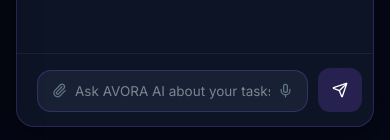
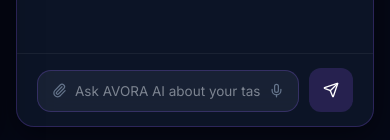
Before and after one commit to Sandhya175/AVORA, a React (Vite) app: page /app/ai in a window 390 px wide. Shown: the part 701-841 px from the top of the page. Built offline with nearby package versions, Linux system fonts and the light colour scheme.

Commit message:
Fixed Send Button Visibility

```diff
--- a/src/app/components/AIAssistant.tsx
+++ b/src/app/components/AIAssistant.tsx
@@ -168,7 +168,7 @@
   const rate = tasks.length > 0 ? Math.round((tasks.filter(t => t.done).length / tasks.length) * 100) : 0;
 
   return (
-    <div style={{ display: 'grid', gridTemplateColumns: isMobile ? '1fr' : '1fr 280px', gap: 20, height: '100%', minHeight: 0 }}>
+    <div style={{ display: 'grid', gridTemplateColumns: isMobile ? 'minmax(0, 1fr)' : 'minmax(0, 1fr) 280px', gap: 20, height: '100%', minHeight: 0 }}>
       {/* Chat Area */}
       <div style={{ ...card, display: 'flex', flexDirection: 'column', overflow: 'hidden' }}>
         {/* Chat Header */}
@@ -263,14 +263,14 @@
         {/* Input area */}
         <div style={{ padding: '14px 20px', borderTop: `1px solid ${t.borderSubtle}` }}>
           <div style={{ display: 'flex', gap: 10, alignItems: 'flex-end' }}>
-            <div style={{ flex: 1, display: 'flex', alignItems: 'center', gap: 8, background: t.inputBg, border: `1px solid ${t.border}`, borderRadius: 14, padding: '10px 14px' }}>
+            <div style={{ flex: 1, minWidth: 0, display: 'flex', alignItems: 'center', gap: 8, background: t.inputBg, border: `1px solid ${t.border}`, borderRadius: 14, padding: '10px 14px' }}>
               <button style={{ background: 'none', border: 'none', cursor: 'pointer', color: t.textDim, display: 'flex', flexShrink: 0 }}><Paperclip size={15} /></button>
               <input
                 value={input}
                 onChange={e => setInput(e.target.value)}
                 onKeyDown={e => e.key === 'Enter' && !e.shiftKey && sendMessage(input)}
                 placeholder="Ask AVORA AI about your tasks..."
-                style={{ flex: 1, background: 'transparent', border: 'none', outline: 'none', color: t.text, fontSize: 13.5 }}
+                style={{ flex: 1, minWidth: 0, background: 'transparent', border: 'none', outline: 'none', color: t.text, fontSize: 13.5 }}
               />
               <button style={{ background: 'none', border: 'none', cursor: 'pointer', color: t.textDim, display: 'flex', flexShrink: 0 }}><Mic size={15} /></button>
             </div>
--- a/src/app/components/AvoraLogo.tsx
+++ b/src/app/components/AvoraLogo.tsx
@@ -1,7 +1,7 @@
 import { useTheme, getTheme } from './ThemeContext';
 import { useIsMobile } from '../hooks/use-mobile';
 
-const CheckboxO = ({ size = 20 }: { size?: number }) => (
+export const CheckboxO = ({ size = 20 }: { size?: number }) => (
   <span
     style={{
       display: 'inline-flex',
--- a/src/app/components/Layout.tsx
+++ b/src/app/components/Layout.tsx
@@ -7,7 +7,7 @@
   Menu, X, PanelLeftClose, PanelLeft, PlusCircle, CheckCheck, Trash2
 } from 'lucide-react';
 import { useTheme, getTheme } from './ThemeContext';
-import { AvoraLogo } from './AvoraLogo';
+import { AvoraLogo, CheckboxO } from './AvoraLogo';
 import { useTaskContext } from '../context/TaskContext';
 
 const navItems = [
@@ -323,7 +323,7 @@
           {/* Logo */}
           <div style={{ padding: isSidebarCollapsed ? '20px 0' : '22px 20px 18px', borderBottom: `1px solid ${t.borderSubtle}`, display: 'flex', flexDirection: 'column', alignItems: 'center' }}>
             {isSidebarCollapsed ? (
-              <div style={{ width: 24, height: 24, borderRadius: 6, background: 'linear-gradient(135deg, #8B5CF6, #6366F1)', boxShadow: '0 0 10px rgba(139,92,246,0.6)' }} />
+              <CheckboxO size={24} />
             ) : (
               <>
                 <div style={{ cursor: 'pointer' }} onClick={() => navigate('/')}>
```
